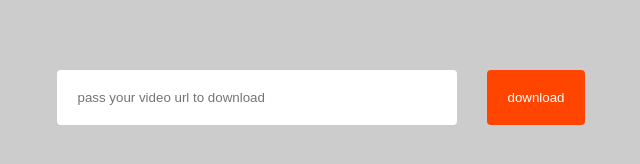
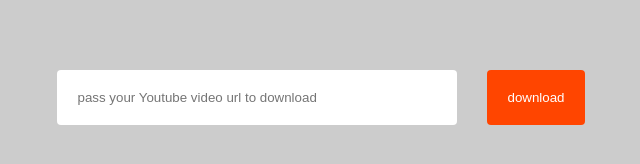
Before and after one commit to DuyetQB/downloadvideo, a website: page public/index.html in a window 1280 px wide. Shown: the part 228-392 px from the top of the page, 319-959 px from the left. Drawn offline with Linux system fonts and the light colour scheme.

Commit message:
fix title

```diff
--- a/public/index.html
+++ b/public/index.html
@@ -5,7 +5,7 @@
     <meta charset="UTF-8">
     <meta http-equiv="X-UA-Compatible" content="IE=edge">
     <meta name="viewport" content="width=device-width, initial-scale=1.0">
-    <title>Download video by pass URL</title>
+    <title>Download video Youtube by URL</title>
     <meta name="description" content="This website help you download Youtube video" />
     <meta name="author" content="Dinh Si Duyet" />
     <meta property="og:image"
@@ -21,7 +21,7 @@
 
     <div class="wrapper">
         <div class="search">
-            <input type="text" placeholder="pass your video url to download " id="inputValue">
+            <input type="text" placeholder="pass your Youtube video url to download " id="inputValue">
             <button id="btn">download</button>
         </div>
         <div class="container">
```
